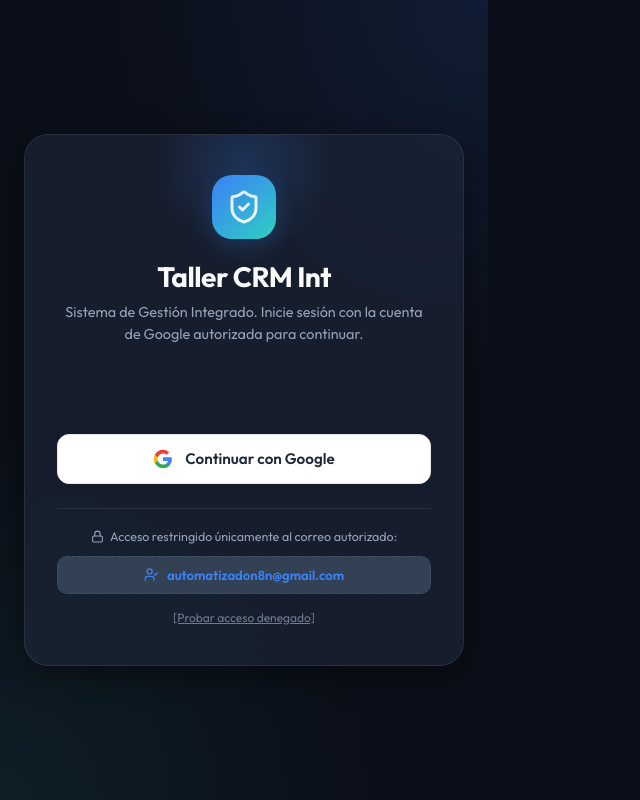
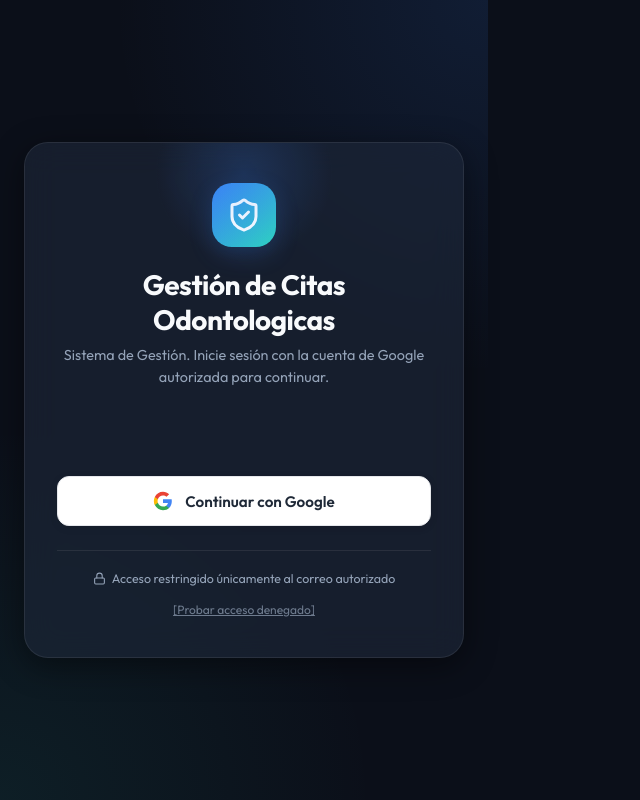
Before and after one commit to OrlandoPa/CRM_TallerInt, a React (Vite) app: page / in a window 1280 px wide. Shown: the whole page, without its empty margins (0-640 px from the left). Built offline with nearby package versions, Linux system fonts and the light colour scheme; no server answers; the database is empty; a web font is replaced by a local one.

Commit message:
feat: Agregando apartado login

```diff
--- a/src/components/views/LoginView.jsx
+++ b/src/components/views/LoginView.jsx
@@ -176,10 +176,10 @@
         </div>
 
         <h1 style={{ fontSize: '1.75rem', fontWeight: 700, color: 'var(--text-primary)', marginBottom: '8px', letterSpacing: '-0.5px' }}>
-          Taller CRM Int
+          Gestión de Citas Odontologicas
         </h1>
         <p style={{ fontSize: '0.9rem', color: 'var(--text-secondary)', marginBottom: '28px', lineHeight: '1.5' }}>
-          Sistema de Gestión Integrado. Inicie sesión con la cuenta de Google autorizada para continuar.
+          Sistema de Gestión. Inicie sesión con la cuenta de Google autorizada para continuar.
         </p>
 
         {/* Notificación de Error */}
@@ -249,10 +249,10 @@
             <>
               {/* Google SVG Logo */}
               <svg width="20" height="20" viewBox="0 0 24 24">
-                <path fill="#4285F4" d="M22.56 12.25c0-.78-.07-1.53-.2-2.25H12v4.26h5.92c-.26 1.37-1.04 2.53-2.21 3.31v2.77h3.57c2.08-1.92 3.28-4.74 3.28-8.09z"/>
-                <path fill="#34A853" d="M12 23c2.97 0 5.46-.98 7.28-2.66l-3.57-2.77c-.98.66-2.23 1.06-3.71 1.06-2.86 0-5.29-1.93-6.16-4.53H2.18v2.84C3.99 20.53 7.7 23 12 23z"/>
-                <path fill="#FBBC05" d="M5.84 14.09c-.22-.66-.35-1.36-.35-2.09s.13-1.43.35-2.09V7.06H2.18C1.43 8.55 1 10.22 1 12s.43 3.45 1.18 4.94l2.85-2.22.81-.63z"/>
-                <path fill="#EA4335" d="M12 5.38c1.62 0 3.06.56 4.21 1.64l3.15-3.15C17.45 2.09 14.97 1 12 1 7.7 1 3.99 3.47 2.18 7.06l3.66 2.84c.87-2.6 3.3-4.52 6.16-4.52z"/>
+                <path fill="#4285F4" d="M22.56 12.25c0-.78-.07-1.53-.2-2.25H12v4.26h5.92c-.26 1.37-1.04 2.53-2.21 3.31v2.77h3.57c2.08-1.92 3.28-4.74 3.28-8.09z" />
+                <path fill="#34A853" d="M12 23c2.97 0 5.46-.98 7.28-2.66l-3.57-2.77c-.98.66-2.23 1.06-3.71 1.06-2.86 0-5.29-1.93-6.16-4.53H2.18v2.84C3.99 20.53 7.7 23 12 23z" />
+                <path fill="#FBBC05" d="M5.84 14.09c-.22-.66-.35-1.36-.35-2.09s.13-1.43.35-2.09V7.06H2.18C1.43 8.55 1 10.22 1 12s.43 3.45 1.18 4.94l2.85-2.22.81-.63z" />
+                <path fill="#EA4335" d="M12 5.38c1.62 0 3.06.56 4.21 1.64l3.15-3.15C17.45 2.09 14.97 1 12 1 7.7 1 3.99 3.47 2.18 7.06l3.66 2.84c.87-2.6 3.3-4.52 6.16-4.52z" />
               </svg>
               Continuar con Google
             </>
@@ -263,25 +263,7 @@
         <div style={{ marginTop: '24px', paddingTop: '20px', borderTop: '1px solid var(--glass-border)' }}>
           <div style={{ display: 'flex', alignItems: 'center', justifyContent: 'center', gap: '6px', fontSize: '0.78rem', color: 'var(--text-secondary)', marginBottom: '12px' }}>
             <Lock size={13} />
-            <span>Acceso restringido únicamente al correo autorizado:</span>
-          </div>
-
-          <div style={{
-            background: 'var(--bg-tertiary)',
-            border: '1px dashed var(--border-color)',
-            borderRadius: '10px',
-            padding: '10px 14px',
-            fontSize: '0.82rem',
-            color: 'var(--primary)',
-            fontWeight: 600,
-            display: 'flex',
-            alignItems: 'center',
-            justifyContent: 'center',
-            gap: '8px',
-            wordBreak: 'break-all'
-          }}>
-            <UserCheck size={15} />
-            <span data-testid="allowed-email-display">{allowedEmail}</span>
+            <span>Acceso restringido únicamente al correo autorizado</span>
           </div>
 
           {/* Botón rápido para pruebas manuales con cuenta no autorizada */}
```
Also changed, not shown: 1 other file (tests, documents, lock files or other folders).
